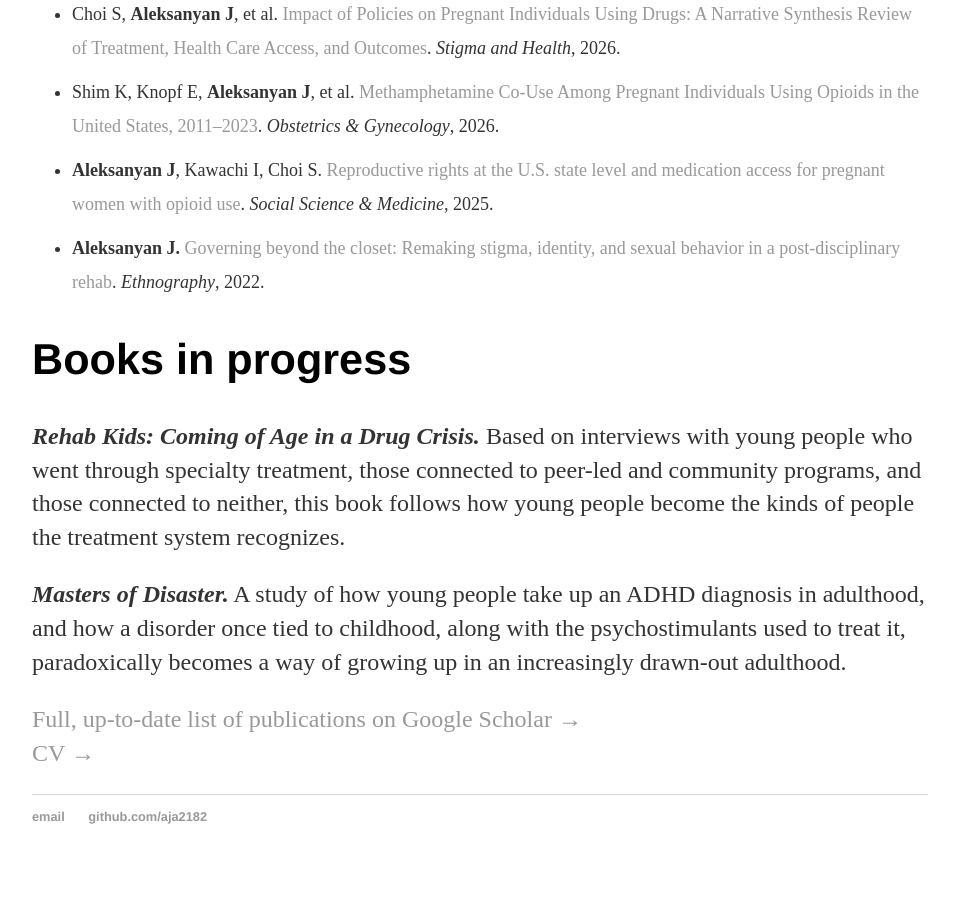
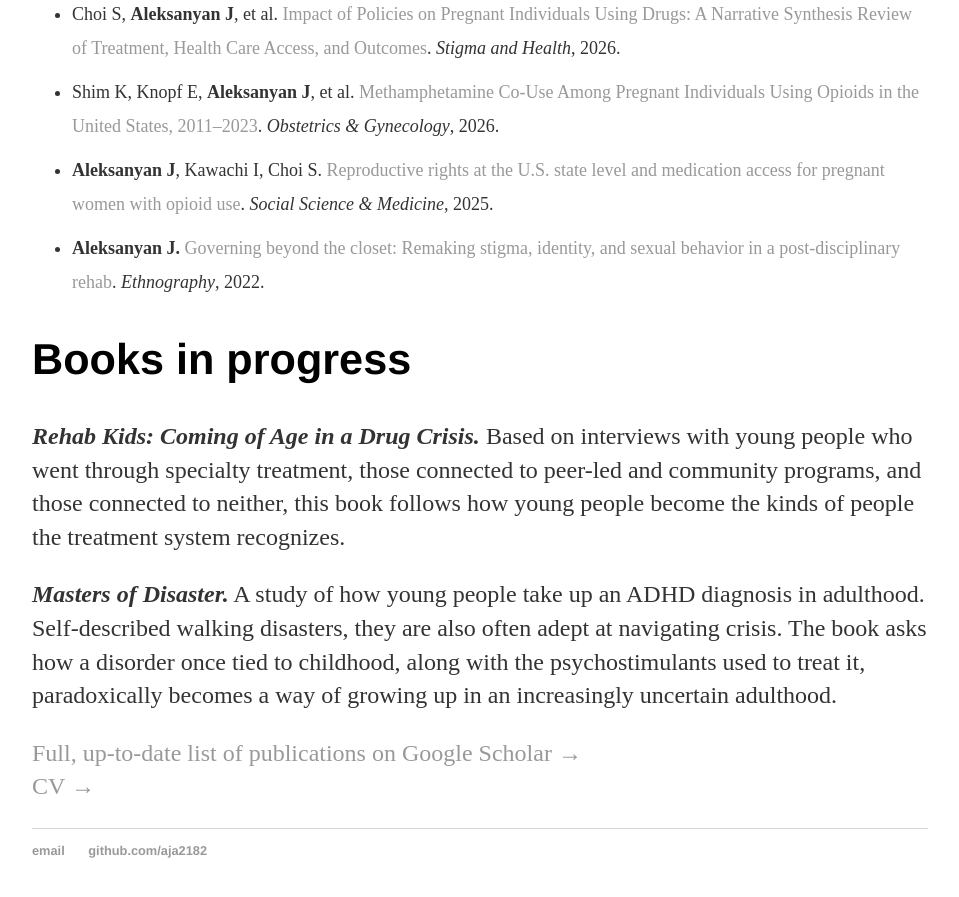
Before and after one commit to aja2182/aja2182.github.io, a Jekyll site: the page built from projects/index.html, in a window 1280 px wide and 900 px high, scrolled down 1557 px. Shown: the top 897 px of the window, without its empty margins (160-1119 px from the left). Built offline with Jekyll 4.4.1, drawn with Linux system fonts in a browser that asks for light colours; before the commit the page ends 2423 px from its top, so only the background shows below that.

Commit message:
Update Masters of Disaster description
Co-Authored-By: Claude Opus 5.5 <noreply@anthropic.com>
Claude-Session: https://claude.ai/code/session_01UBGUuVKp8RBC6Hia74W8jU

```diff
--- a/projects/index.html
+++ b/projects/index.html
@@ -32,7 +32,7 @@ description: Research by Josh Aleksanyan on young adults in substance use treatm
 
 <h2>Books in progress</h2>
 <p><b><i>Rehab Kids: Coming of Age in a Drug Crisis.</i></b> Based on interviews with young people who went through specialty treatment, those connected to peer-led and community programs, and those connected to neither, this book follows how young people become the kinds of people the treatment system recognizes.</p>
-<p><b><i>Masters of Disaster.</i></b> A study of how young people take up an ADHD diagnosis in adulthood, and how a disorder once tied to childhood, along with the psychostimulants used to treat it, paradoxically becomes a way of growing up in an increasingly drawn-out adulthood.</p>
+<p><b><i>Masters of Disaster.</i></b> A study of how young people take up an ADHD diagnosis in adulthood. Self-described walking disasters, they are also often adept at navigating crisis. The book asks how a disorder once tied to childhood, along with the psychostimulants used to treat it, paradoxically becomes a way of growing up in an increasingly uncertain adulthood.</p>
 
 <p><a href="https://scholar.google.com/citations?user=VVDsjfIAAAAJ&amp;hl=en&amp;view_op=list_works&amp;sortby=pubdate">Full, up-to-date list of publications on Google Scholar &rarr;</a><br>
 <a href="/cv">CV &rarr;</a></p>
```
